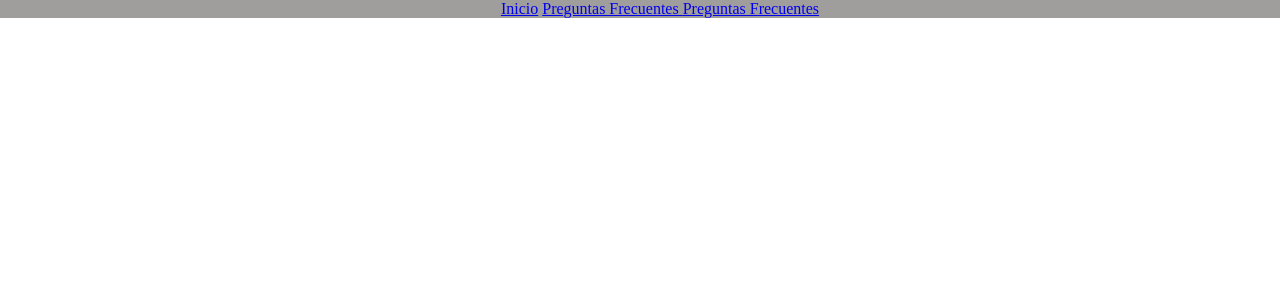
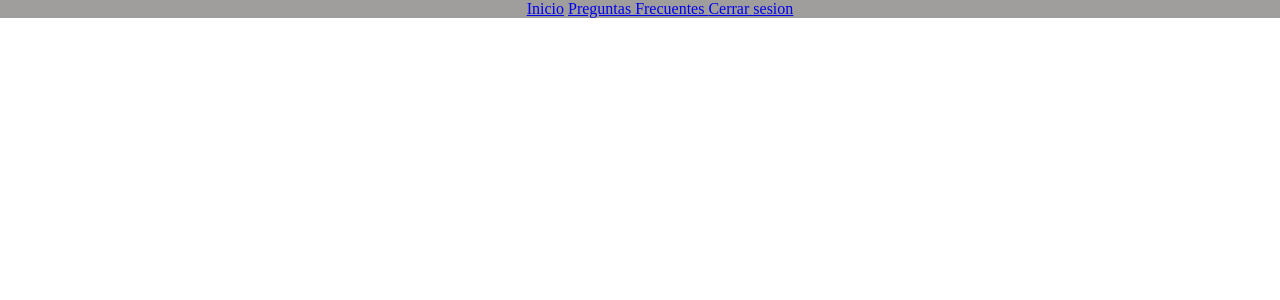
Before and after one commit to Azox97/juego, a PHP site: page /juego/menu.php in a window 1280 px wide. Shown: the top 300 px of the page. Run offline with PHP 8.4, Linux system fonts and the light colour scheme.

Commit message:
retocado el mmenu

```diff
--- a/menu/menu.php
+++ b/menu/menu.php
@@ -10,7 +10,7 @@
             <ul>
                 <li><a href="http://localhost/juego/Index/index.php">Inicio</a></li>
                 <li><a href="http://localhost/juego/Index/preguntas_frecuentes.php">Preguntas Frecuentes </a></li>
-                <li><a href="http://localhost/juego/login/login.php">Preguntas Frecuentes </a></li>
+                <li><a href="http://localhost/juego/login/login.php">Cerrar sesion </a></li>
             </ul>
         </nav>
     </body>
```
